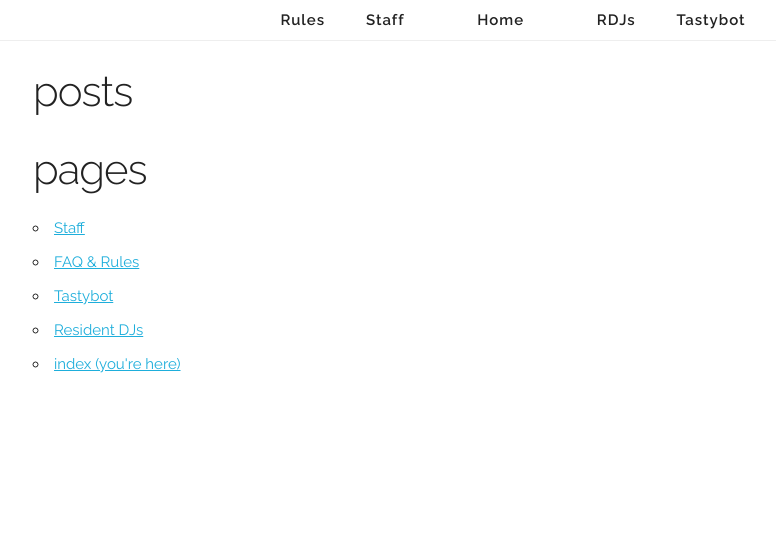
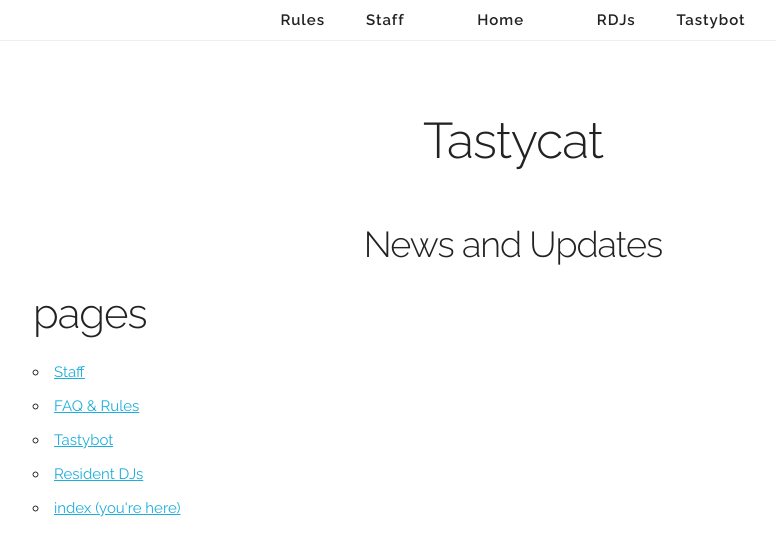
Before and after one commit to catsaretasty/catsaretasty.github.io, a Jekyll site: the page built from index.html, in a window 1280 px wide. Shown: the top 556 px of the page, without its empty margins (127-903 px from the left). Built offline with Jekyll 4.4.1, drawn with Linux system fonts in a browser that asks for light colours.

Commit message:
format front-page posts better

```diff
--- a/css/skeleton.css
+++ b/css/skeleton.css
@@ -69,6 +69,17 @@
     margin: 0 auto;
     padding: 0 20px;
     box-sizing: border-box;
+}
+
+#news div:nth-child(odd) {
+    float:right;
+    text-align: right;
+}
+
+#news div:nth-child(even) {
+    content: "";
+    display: table;
+    clear: both;
 }
 
 .column,
--- a/index.html
+++ b/index.html
@@ -2,18 +2,24 @@
 layout: default
 title: index (you're here)
 ---
+<section class="jumbotron">
+    <h1>Tastycat</h1>
+</section>
+
+<div id='news' class="u-full-width">
+    <h3 class="u-center">News and Updates</h3>
+
+    {% for post in site.posts limit:5%}
+    <div>
+        <span>{{ post.date | date: "%B %e, %Y" }}</span>
+        <h4><a href="{{ post.url }}">{{ post.title }}</a></h4>
+    </div>
+    {% endfor %}
+</div>
+
 
 <div class="content">
-    <h2>posts</h2>
-    <div class="related">
-        <ul>
-            {% for post in site.posts limit:5%}
-            <li>
-                <span>{{ post.date | date: "%B %e, %Y" }}</span> <a href="{{ post.url }}">{{ post.title }}</a>
-            </li>
-            {% endfor %}
-        </ul>
-    </div>
+
     <h2>pages</h2>
     <div class="related">
         <ul>
```
Also changed, not shown: css/normalize.css.
